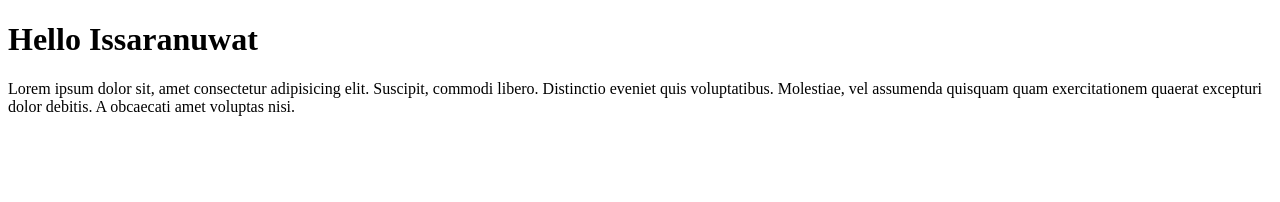
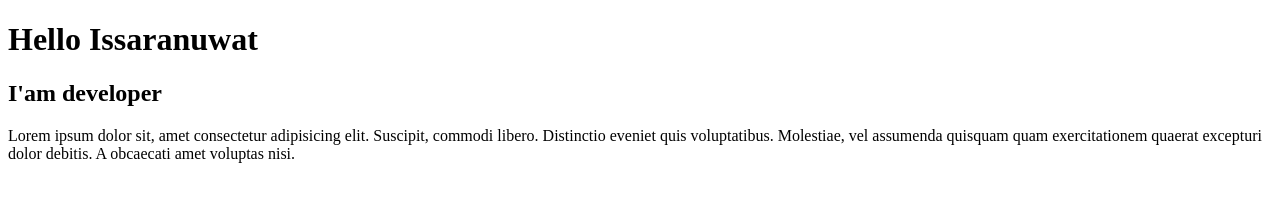
Before and after one commit to mroat888/git-demo, a plain HTML site: page index.html in a window 1280 px wide. Drawn offline with Linux system fonts and the light colour scheme.

Commit message:
Update index.html

```diff
--- a/index.html
+++ b/index.html
@@ -8,6 +8,7 @@
 </head>
 <body>
     <h1>Hello Issaranuwat</h1>
+    <h2>I'am developer</h2>
     <p>
         Lorem ipsum dolor sit, amet consectetur adipisicing elit. Suscipit, commodi libero. Distinctio eveniet quis voluptatibus.
          Molestiae, vel assumenda quisquam quam exercitationem quaerat excepturi dolor debitis. A obcaecati amet voluptas nisi.
```
